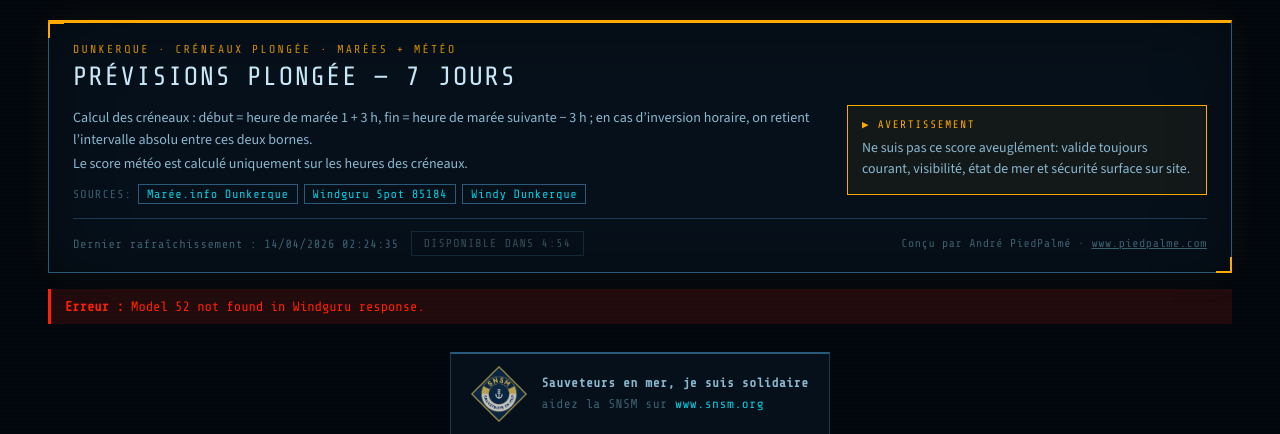
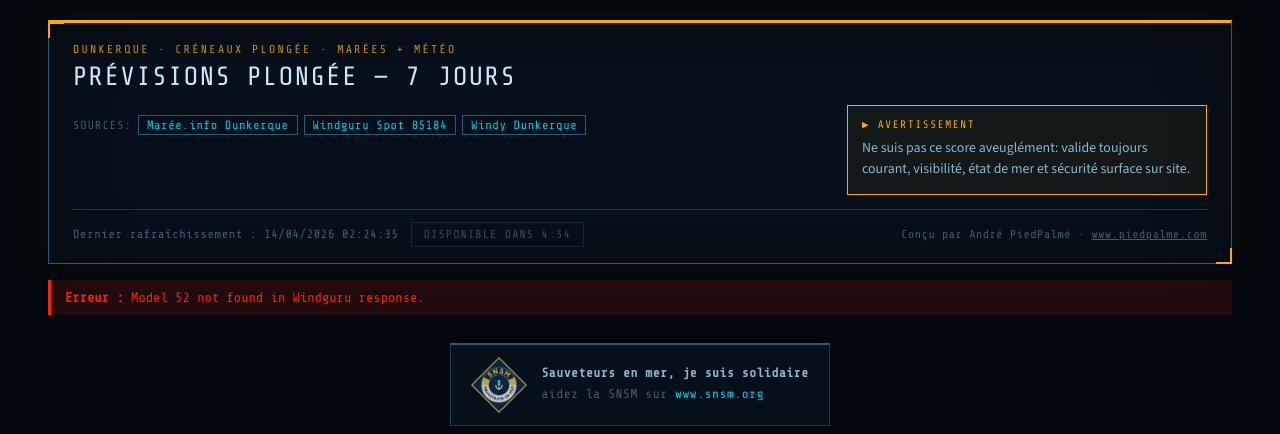
Before and after one commit to Areumaux/meteo-plongee-dk, a Flask app: page / in a window 1280 px wide. Shown: the top 434 px of the page. Run offline with Flask 3, Linux system fonts and the light colour scheme; data that the repository does not hold is empty.

Commit message:
Retire explication méthode de calcul du header

```diff
--- a/templates/index.html
+++ b/templates/index.html
@@ -23,8 +23,6 @@
         <h1>Prévisions plongée — 7 jours</h1>
         <div class="hero-grid">
           <div class="hero-main">
-            <p class="hero-formula">Calcul des créneaux : début = heure de marée 1 + 3 h, fin = heure de marée suivante − 3 h ; en cas d’inversion horaire, on retient l’intervalle absolu entre ces deux bornes.</p>
-            <p class="hero-method">Le score météo est calculé uniquement sur les heures des créneaux.</p>
             <div class="sources">
               <span>Sources:</span>
               <a href="https://maree.info/3" target="_blank" rel="noopener noreferrer">Marée.info Dunkerque</a>
```
